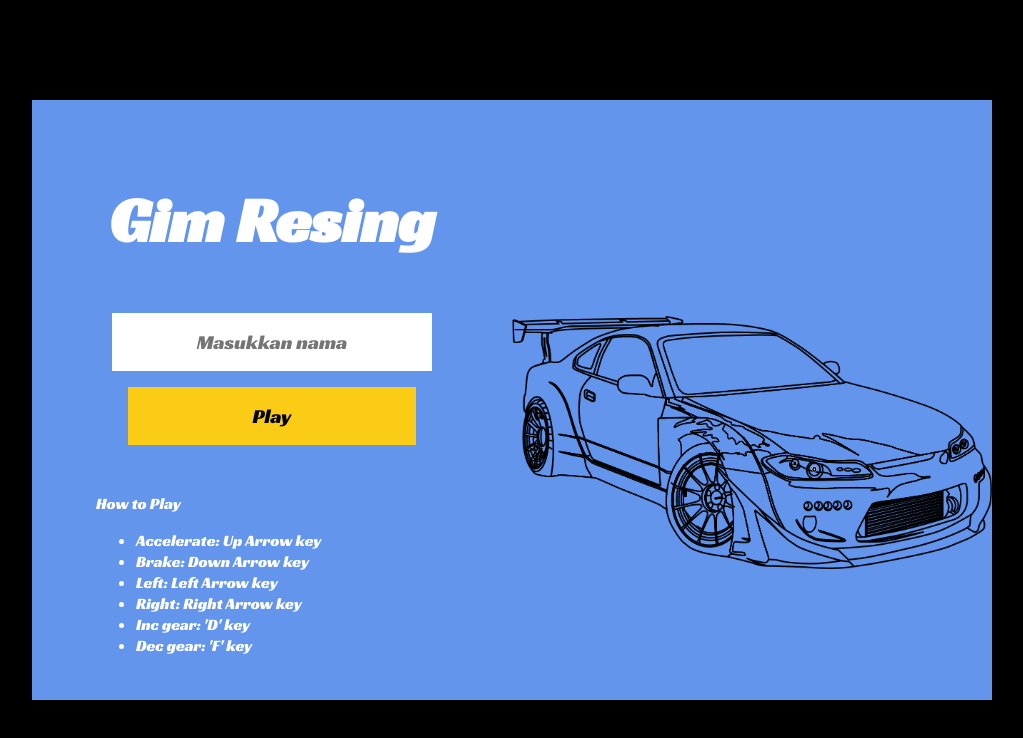
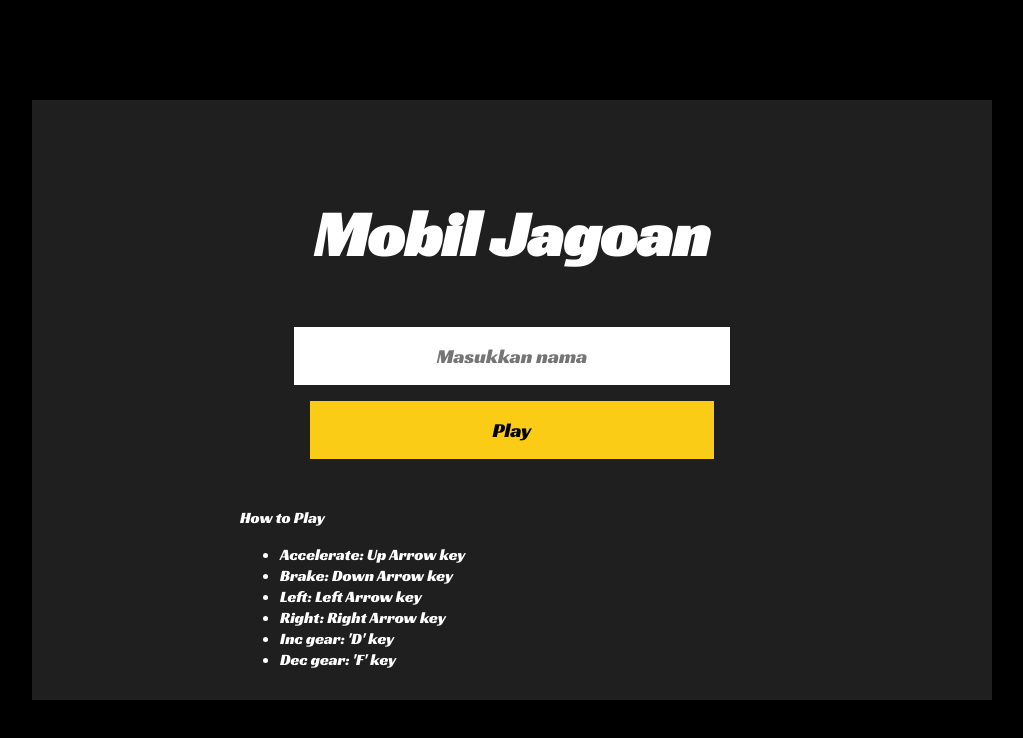
Before and after one commit to izardml/racing-game, a plain HTML site: page index.html in a window 1280 px wide. Shown: the whole page, without its empty margins (128-1151 px from the left). Drawn offline with Linux system fonts and the light colour scheme.

Commit message:
initial commit

```diff
--- a/index.html
+++ b/index.html
@@ -14,7 +14,7 @@
 <body>
     <div id="start">
         <section id="left">
-            <h1>Gim Resing</h1>
+            <h1>Mobil Jagoan</h1>
 
             <form onsubmit="startGame()" action="javascript:void(0)">
                 <input type="text" id="name" value="" placeholder="Masukkan nama" required>
@@ -32,9 +32,6 @@
                     <li>Dec gear: 'F' key</li>
                 </ul>
             </div>
-        </section>
-        <section id="right">
-            <img src="img/mobil.png" alt="Image">
         </section>
     </div>
 
--- a/style.css
+++ b/style.css
@@ -12,14 +12,15 @@ body {
 #start {
     width: 960px;
     height: 600px;
-    background-color: cornflowerblue;
+    background-color: #1f1f1f;
     display: flex;
+    justify-content: center;
+    align-items: center;
 }
 
-#start #left,
-#start #right
+#start #left
 {
-    width: 50%;
+    width: 70%;
 }
 
 #start #left h1 {
```
